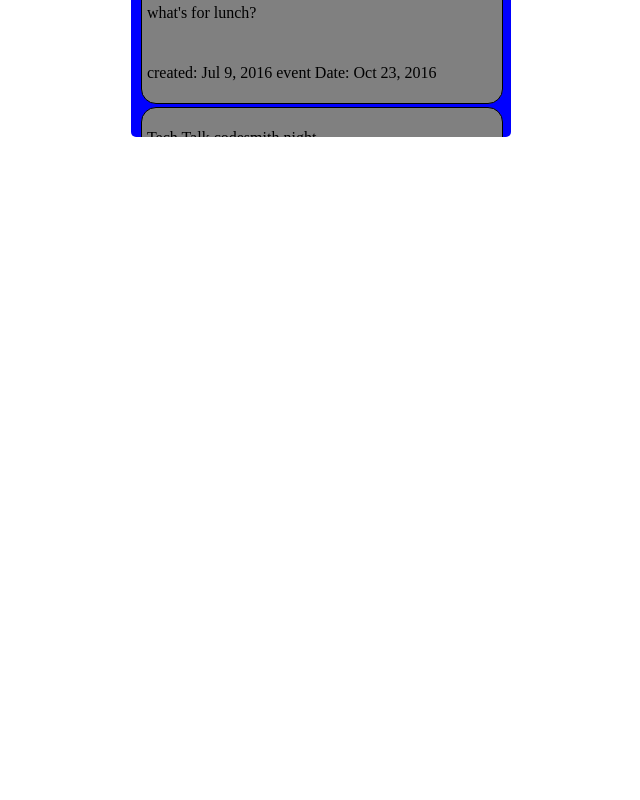
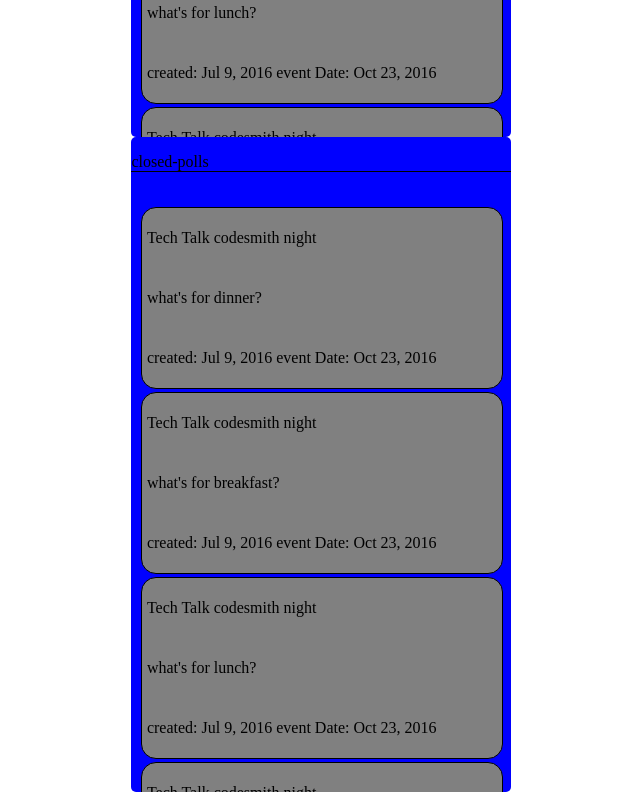
Before and after one commit to Harla101/TadPollNG, an Angular app: page / in a window 1280 px wide. Shown: the part 606-1406 px from the top of the page, without its empty margins (319-959 px from the left). Before the commit the page ends 800 px from the top, so only its background shows below. Built offline with nearby package versions, Linux system fonts and the light colour scheme.

Commit message:
closed poll container component created

```diff
--- a/src/app/app.component.css
+++ b/src/app/app.component.css
@@ -3,3 +3,7 @@
   flex-direction: column;
   align-items: center;
 }
+
+h1 {
+  width: 100%;
+}
--- a/src/app/app.component.html
+++ b/src/app/app.component.html
@@ -2,3 +2,4 @@
   {{title}}
 </h1>
 <active-polls></active-polls>
+<app-closed-polls></app-closed-polls>
--- a/src/app/closed-polls/closed-polls.component.css
+++ b/src/app/closed-polls/closed-polls.component.css
@@ -0,0 +1,23 @@
+:host {
+  display: flex;
+  flex-direction: column;
+  width: 30%;
+  background-color: blue;
+  align-items: center;
+  max-height: 655px;
+  overflow: scroll;
+  border-radius: 5px;
+}
+ul {
+  width: 95%;
+  padding: 0;
+}
+li {
+  list-style: none;
+  width: 100%;
+}
+p {
+  border-bottom: 1px solid black;
+  width: 100%;
+  height: 35px;
+}
--- a/src/app/closed-polls/closed-polls.component.html
+++ b/src/app/closed-polls/closed-polls.component.html
@@ -1,3 +1,11 @@
 <p>
-  closed-polls works!
+  closed-polls
 </p>
+<ul>
+  <li *ngFor='let poll of livePolls.currentPolls'>
+    <app-poll-badge
+      [poll]="poll"
+    >
+    </app-poll-badge>
+  </li>
+</ul>
--- a/src/app/closed-polls/closed-polls.component.ts
+++ b/src/app/closed-polls/closed-polls.component.ts
@@ -1,15 +1,12 @@
 import { Component, OnInit } from '@angular/core';
+import { PollsActiveService } from '../polls-active.service';
 
 @Component({
   selector: 'app-closed-polls',
   templateUrl: './closed-polls.component.html',
   styleUrls: ['./closed-polls.component.css']
 })
-export class ClosedPollsComponent implements OnInit {
+export class ClosedPollsComponent {
 
-  constructor() { }
-
-  ngOnInit() {
-  }
-
+  constructor(private livePolls:PollsActiveService){}
 }
```
